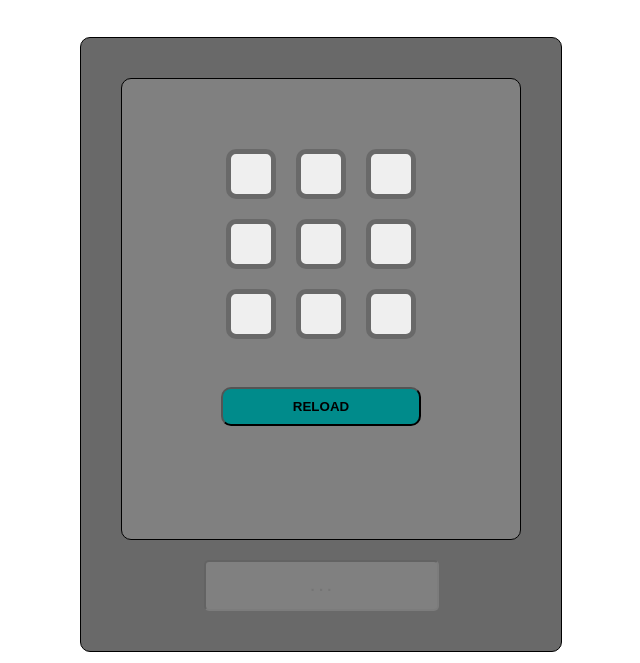
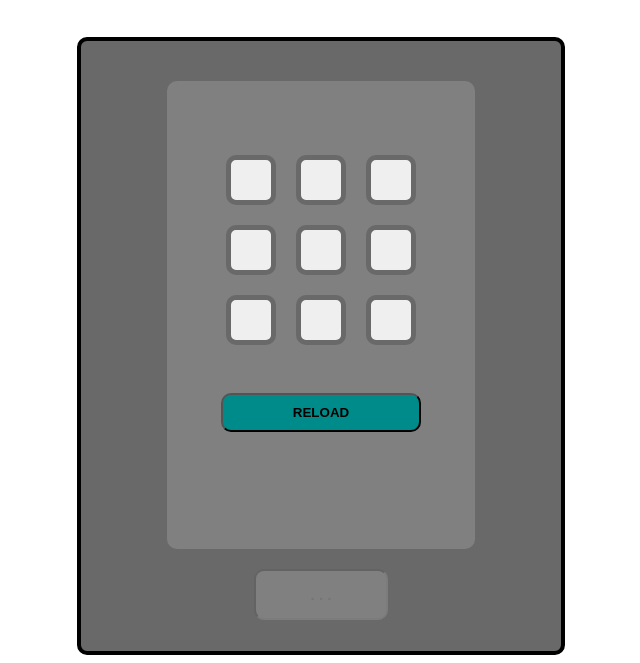
Before and after one commit to fepe2369/Basic-Tic-Tac-Toe, a plain HTML site: page index.html in a window 1280 px wide. Shown: the part 144-807 px from the top of the page, without its empty margins (319-959 px from the left). Drawn offline with Linux system fonts and the light colour scheme.

Commit message:
Update style.css

```diff
--- a/style.css
+++ b/style.css
@@ -11,9 +11,9 @@ h1{
 
 }
 #cuerpo{
-  border: solid 1px black;
-  max-width: 400px;
-  min-width: 300px;
+  border: solid 4px gray;
+  max-width: 300px;
+  min-width: 220px;
   min-height: 400px;
   margin: auto;
   padding-top: 60px;
@@ -22,13 +22,14 @@ h1{
 }
 
 #cuerpopadre{
-  border:solid 1px black;
+  border:solid 4px black;
   max-width: 400px;
+  min-width: 200px;
   background-color: dimgray;
+  padding: 30px;
+  margin: auto;
+  height: 530px;
   padding: 40px;
-  min-width: 270px;
-  margin: auto;
-  min-height: 420px;
   border-radius: 10px;
 }
 #reload{
@@ -56,8 +57,9 @@ h1{
   font-weight: bold;
   margin-top: 20px;
   background-color: gray;
-  border-radius: 5px;
+  border-radius: 10px;
   color: white;
+  width: 100px;
   font-size: 15px;
   padding: 15px;
 }
```
